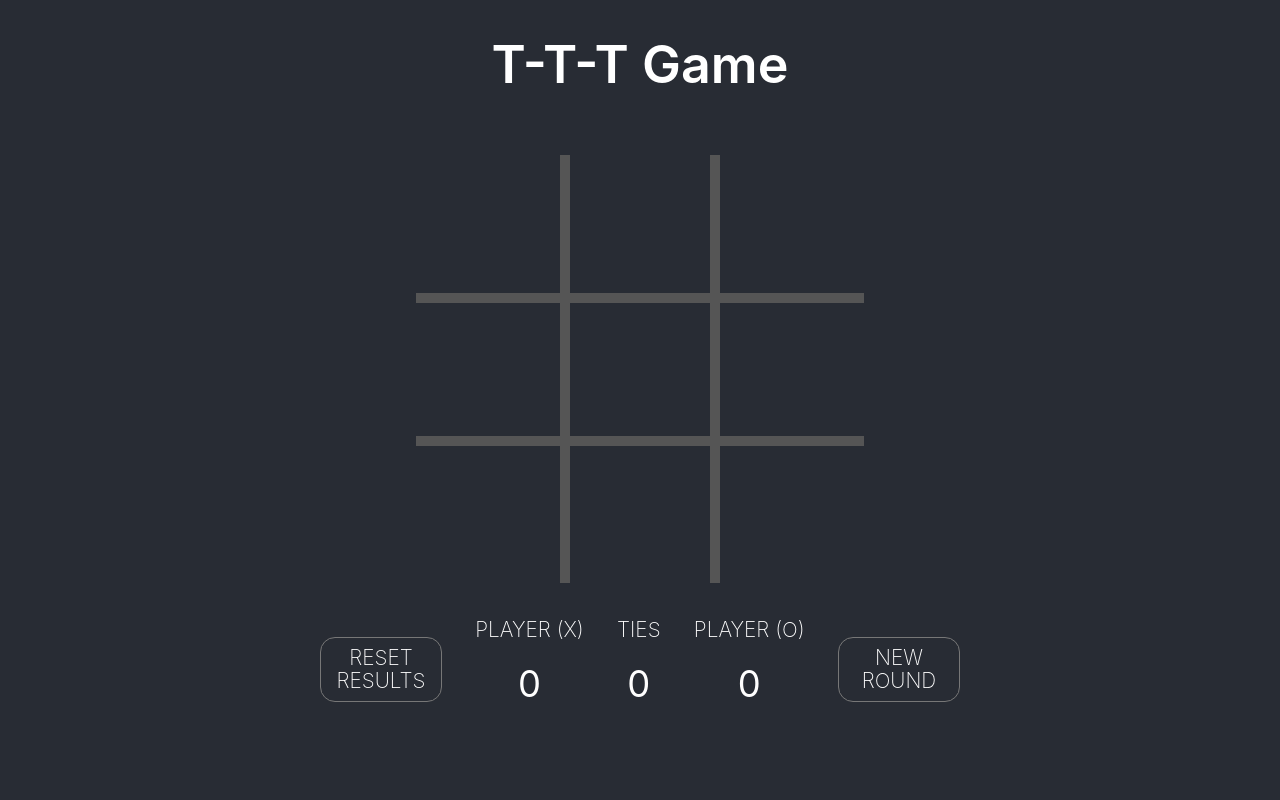
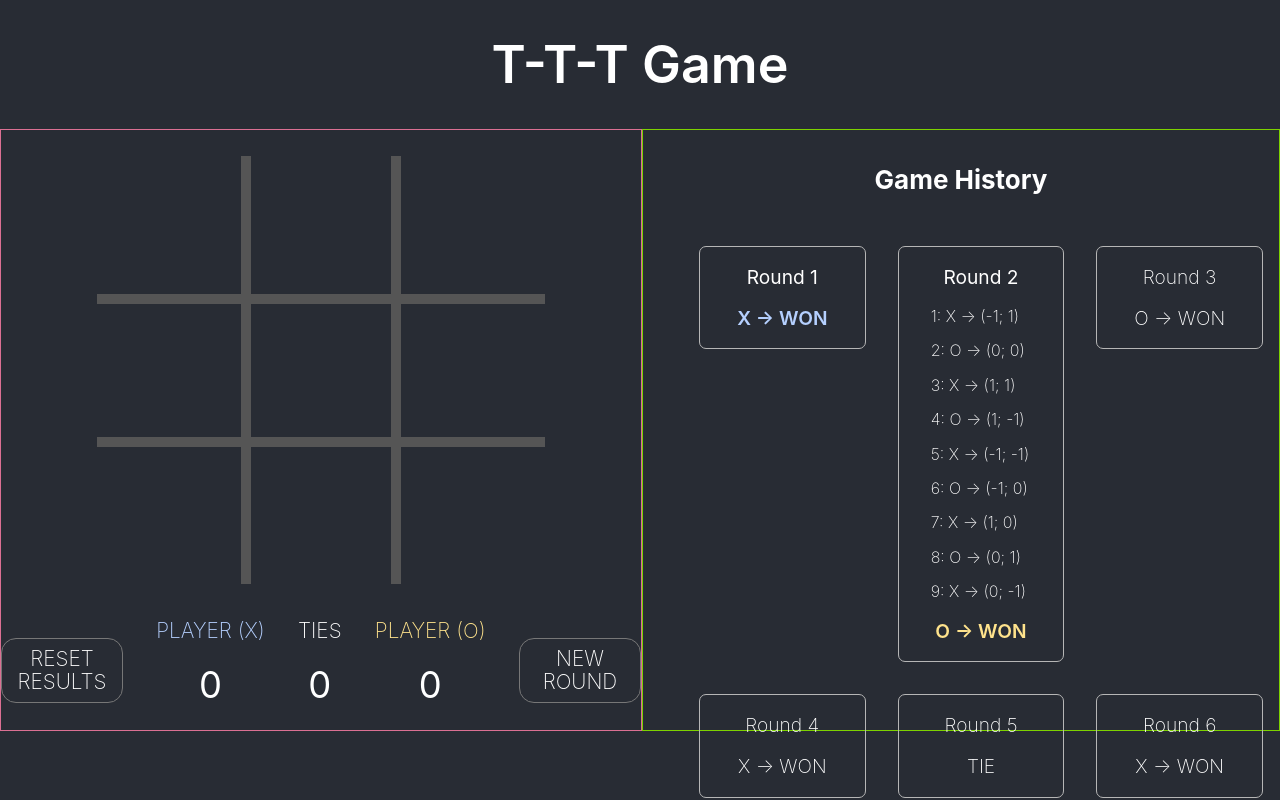
Before and after one commit to PaulMill/game_ttt_clone, a React (Create React App) app: page / in a window 1280 px wide. Shown: the top 800 px of the page. Built offline with nearby package versions, Linux system fonts and the light colour scheme.

Commit message:
Add mockup of game history

```diff
--- a/src/App.css
+++ b/src/App.css
@@ -1,8 +1,12 @@
+/* color for X #b5d0ff
+color for O #ffe38c */
+
+
 .app {
   text-align: center;
   background-color: #282c34;
-  height: 100vh;
-  width: 100vw;
+  /* height: 100vh;
+  width: 100vw; */
   display: flex;
   flex-direction: column;
   align-items: center;
@@ -14,6 +18,47 @@
   font-weight: 600;
 }
 
+.game-history_container {
+  height: 100vh;
+  width: 100vw;
+  display: flex;
+  justify-content: space-around;
+}
+
+.history-area {
+  border: 1px solid #7ed200;
+  min-width: 35%;
+  max-height: 75%;
+}
+.history-list {
+  display: flex;
+  flex-wrap: wrap;
+  align-items: flex-start;
+}
+.history-item {
+  flex: 1 0 20%;
+  list-style: none;
+  margin: 1rem;
+  font-size: 1.2rem;
+  border: 1px solid rgb(182, 182, 182);
+  border-radius: 7px;
+  min-height: 100px;
+  min-width: 100px;
+}
+
+.history-item-text_title {
+  font-weight: 400;
+}
+
+.history-item-text_won {
+  font-weight: 600;
+}
+.history-item-details {
+  font-size: 1rem;
+  text-align: left;
+  padding-left: 2rem;
+}
+
 .game-area {
   min-width: 50%;
   height: 75%;
@@ -21,6 +66,7 @@
   flex-direction: column;
   align-items: center;
   justify-content: space-between;
+  border: 1px solid palevioletred;
 }
 .game-wrapper {
   height: 75%;
@@ -68,6 +114,12 @@
 .player {
   margin-bottom: 0px;
   font-size: 0.8em;
+}
+.playerO-title {
+ color: #ffe38c;
+}
+.playerX-title {
+  color: #b5d0ff;
 }
 .player-won {
   color: #7ed200;
--- a/src/Layout/GameArea.jsx
+++ b/src/Layout/GameArea.jsx
@@ -7,11 +7,49 @@ export const GameArea = () => {
     const [score, setScore] = useLocalStarage(WINNING_PLAYER, 'score');
     const [roundEnds, setRoundEnds] = useState(false);
     const [resetGrid, setResetGrid] = useState(false);
+    const [showGameHistory, setShowGameHistory] = useState(true);
 
     return (
-        <section className="game-area">
-            <GameWrapper score={score} setScore={setScore} resetGrid={resetGrid} setResetGrid={setResetGrid} setRoundEnds={setRoundEnds} />
-            <GameControlsWrapper score={score} setScore={setScore} setNewRound={() => setResetGrid(true)} roundEnds={roundEnds} />
-        </section>
+        <div className="game-history_container">
+            <section className="game-area">
+                <GameWrapper score={score} setScore={setScore} resetGrid={resetGrid} setResetGrid={setResetGrid} setRoundEnds={setRoundEnds} />
+                <GameControlsWrapper score={score} setScore={setScore} setNewRound={() => setResetGrid(true)} roundEnds={roundEnds} />
+            </section>
+            {showGameHistory && <section className="history-area">
+                <h4 className="history-header_text">Game History</h4>
+                <ul className="history-list">
+                    <li className="history-item">
+                        <p className="history-item-text_title">Round 1</p>
+                        <p className="history-item-text_won playerX-title">X -&gt; WON</p>
+                    </li>
+                    <li className="history-item">
+                        <p className="history-item-text_title">Round 2</p>
+                        <div className="history-item-details">
+                            <p>1: X <span>-&gt;</span> <span>(-1; 1)</span></p>
+                            <p>2: O <span>-&gt;</span> <span>(0; 0)</span></p>
+                            <p>3: X <span>-&gt;</span> <span>(1; 1)</span></p>
+                            <p>4: O <span>-&gt;</span> <span>(1; -1)</span></p>
+                            <p>5: X <span>-&gt;</span> <span>(-1; -1)</span></p>
+                            <p>6: O <span>-&gt;</span> <span>(-1; 0)</span></p>
+                            <p>7: X <span>-&gt;</span> <span>(1; 0)</span></p>
+                            <p>8: O <span>-&gt;</span> <span>(0; 1)</span></p>
+                            <p>9: X <span>-&gt;</span> <span>(0; -1)</span></p>
+                        </div>
+                        <p className="history-item-text_won playerO-title">O -&gt; WON</p>
+                    </li>
+                    <li className="history-item"><p>Round 3</p><p>O -&gt; WON</p></li>
+                    <li className="history-item"><p>Round 4</p><p>X -&gt; WON</p></li>
+                    <li className="history-item"><p>Round 5</p><p>TIE</p></li>
+                    <li className="history-item"><p>Round 6</p><p>X -&gt; WON</p></li>
+                    <li className="history-item"><p>Round 7</p><p>X -&gt; WON</p></li>
+                    <li className="history-item"><p>Round 8</p><p>TIE</p></li>
+                    <li className="history-item"><p>Round 9</p><p>X -&gt; WON</p></li>
+                    <li className="history-item"><p>Round 10</p><p>X -&gt; WON</p></li>
+                    <li className="history-item"><p>Round 111</p><p>X -&gt; WON</p></li>
+                    <li className="history-item"><p>Round 222</p><p>TIE</p></li>
+                </ul>
+            </section>
+            }
+        </div>
     )
 }
--- a/src/Layout/GameControls.jsx
+++ b/src/Layout/GameControls.jsx
@@ -16,9 +16,9 @@ export const GameControlsWrapper = ({ score, setScore, setNewRound, roundEnds })
     return (
         <div className="game-controls">
             <Button text={'RESET RESULTS'} clicked={resetClicked} isActive={roundEnds} color={'#9500ffb6'}/>
-            <PlayerResult textPlayer={'PLAYER (X)'} score={score.X.score} isWon={score.X.isWon} />
-            <PlayerResult textPlayer={'TIES'} score={score.T.score} isWon={score.T.isWon} />
-            <PlayerResult textPlayer={'PLAYER (O)'} score={score.O.score} isWon={score.O.isWon} />
+            <PlayerResult textPlayer={'PLAYER (X)'} score={score.X.score} isWon={score.X.isWon} player="X"/>
+            <PlayerResult textPlayer={'TIES'} score={score.T.score} isWon={score.T.isWon} player="T" />
+            <PlayerResult textPlayer={'PLAYER (O)'} score={score.O.score} isWon={score.O.isWon} player="O" />
             <Button text={'NEW ROUND'} clicked={() => setNewRound(true)} isActive={roundEnds} color={'#7ed200c2'}/>
         </div>
     )
--- a/src/UI_Components/PlayerResult.jsx
+++ b/src/UI_Components/PlayerResult.jsx
@@ -1,12 +1,13 @@
 import React from 'react';
 import PropTypes from 'prop-types';
 
-export const PlayerResult = ({textPlayer, score, isWon}) => {
+export const PlayerResult = ({textPlayer, score, isWon, player}) => {
     const textClass = `player-result-wrapper ${isWon ? 'player-won' : ''}`;
     const styleWinScore = isWon ? { textShadow: "0 0 1em #e7ffc4" } : null;
+    const playerTitleClassName = player === "X" ? "player playerX-title" : player === "O" ? "player playerO-title" : "player"
     return (
         <div className={textClass}>
-            <p className="player">{textPlayer}</p>
+            <p className={playerTitleClassName}>{textPlayer}</p>
             <p style={styleWinScore} className="score">{score}</p>
           </div>
     )
@@ -15,5 +16,6 @@ export const PlayerResult = ({textPlayer, score, isWon}) => {
 PlayerResult.propTypes = {
     textPlayer: PropTypes.string.isRequired,
     score: PropTypes.number.isRequired,
-    isWon: PropTypes.bool.isRequired
+    isWon: PropTypes.bool.isRequired,
+    player: PropTypes.string
 };
```
